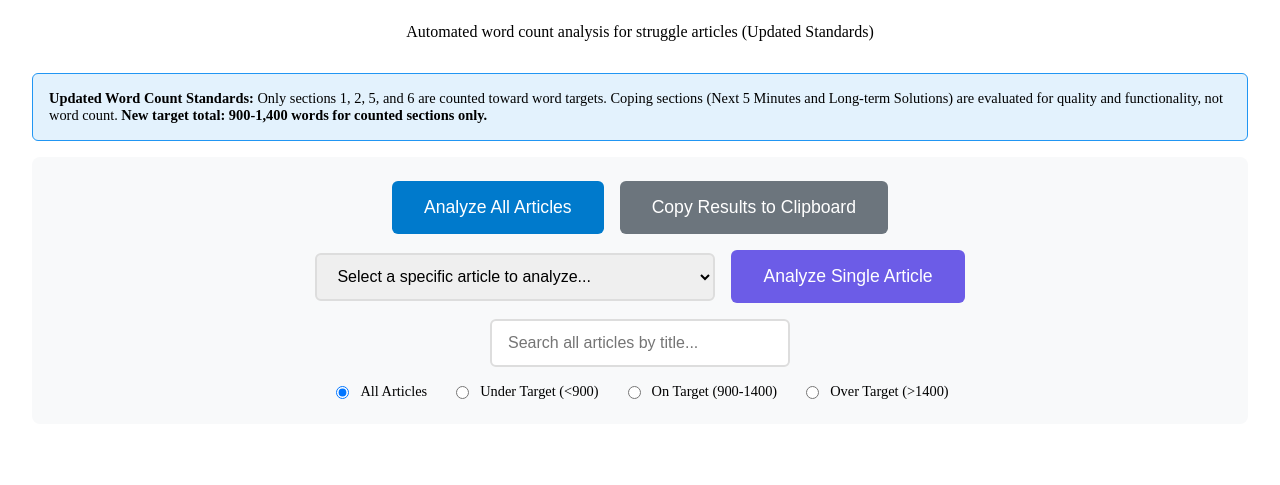
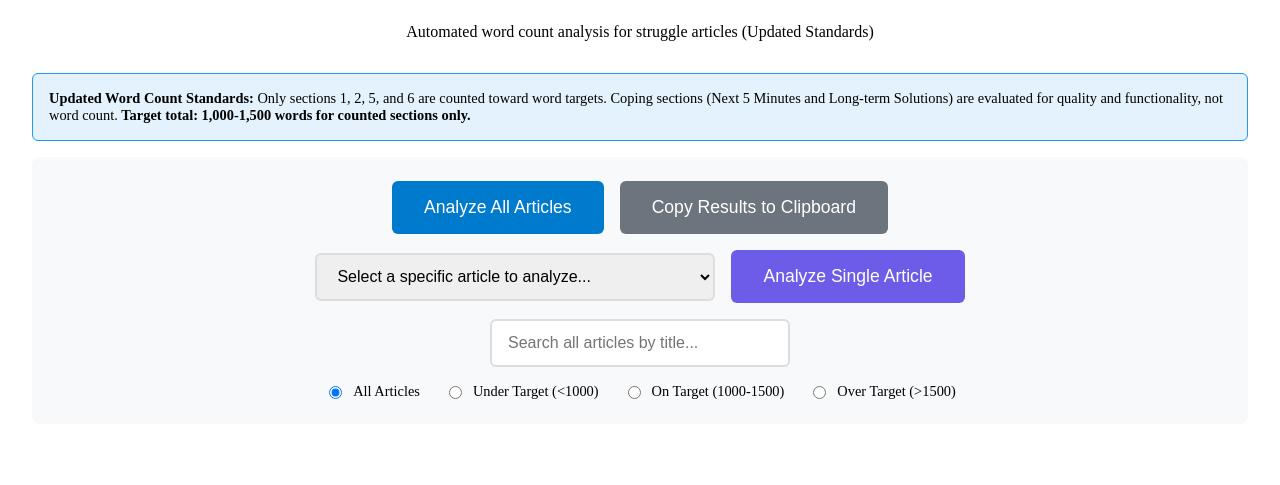
Before and after one commit to neurodivergent-survival-guide/neurodivergent-survival-guide, a Jekyll site: the page built from content-audit.html, in a window 1280 px wide. Shown: the part 534-1019 px from the top of the page. Built offline with Jekyll 4.4.1, drawn with Linux system fonts in a browser that asks for light colours.

Commit message:
Update content-audit.html

```diff
--- a/content-audit.html
+++ b/content-audit.html
@@ -274,7 +274,7 @@ th {
     </div>
 
     <div class="counting-note">
-        <strong>Updated Word Count Standards:</strong> Only sections 1, 2, 5, and 6 are counted toward word targets. Coping sections (Next 5 Minutes and Long-term Solutions) are evaluated for quality and functionality, not word count. <strong>New target total: 900-1,400 words for counted sections only.</strong>
+        <strong>Updated Word Count Standards:</strong> Only sections 1, 2, 5, and 6 are counted toward word targets. Coping sections (Next 5 Minutes and Long-term Solutions) are evaluated for quality and functionality, not word count. <strong>Target total: 1,000-1,500 words for counted sections only.</strong>
     </div>
 
     <div class="audit-controls">
@@ -296,9 +296,9 @@ th {
 
         <div class="filter-controls">
             <label><input type="radio" name="filter" value="all" checked onchange="filterResults()"> All Articles</label>
-            <label><input type="radio" name="filter" value="under" onchange="filterResults()"> Under Target (&lt;900)</label>
-            <label><input type="radio" name="filter" value="target" onchange="filterResults()"> On Target (900-1400)</label>
-            <label><input type="radio" name="filter" value="over" onchange="filterResults()"> Over Target (&gt;1400)</label>
+            <label><input type="radio" name="filter" value="under" onchange="filterResults()"> Under Target (&lt;1000)</label>
+            <label><input type="radio" name="filter" value="target" onchange="filterResults()"> On Target (1000-1500)</label>
+            <label><input type="radio" name="filter" value="over" onchange="filterResults()"> Over Target (&gt;1500)</label>
         </div>
 
         <div class="loading" id="loading">
@@ -424,11 +424,11 @@ async function analyzeSingleArticle() {
 
         // Only count sections 1, 2, 5, 6 toward total
         const totalCountedWords = sections.what + sections.why + sections.medical + sections.validation;
-        const onTarget = totalCountedWords >= 900 && totalCountedWords <= 1400;
+        const onTarget = totalCountedWords >= 1000 && totalCountedWords <= 1500;
 
         let clipboardText = `SINGLE ARTICLE ANALYSIS: ${article.title}\n`;
         clipboardText += `Condition: ${article.condition.toUpperCase()}\n`;
-        clipboardText += `Total Counted Words: ${totalCountedWords} ${onTarget ? '✓ ON TARGET' : totalCountedWords < 900 ? '✗ UNDER TARGET' : '⚠ OVER TARGET'}\n\n`;
+        clipboardText += `Total Counted Words: ${totalCountedWords} ${onTarget ? '✓ ON TARGET' : totalCountedWords < 1000 ? '✗ UNDER TARGET' : '⚠ OVER TARGET'}\n\n`;
 
         clipboardText += `COUNTED SECTIONS BREAKDOWN:\n`;
         clipboardText += `What This Feels Like: ${sections.what} words ${sections.what >= 300 && sections.what <= 400 ? '✓' : sections.what < 300 ? '(need +' + (300 - sections.what) + ')' : '(over by ' + (sections.what - 400) + ')'}\n`;
@@ -441,7 +441,7 @@ async function analyzeSingleArticle() {
         clipboardText += `Why This Happens: 200-300 words\n`;
         clipboardText += `Medical Intervention: 200-300 words\n`;
         clipboardText += `Validation: 200-400 words\n`;
-        clipboardText += `Total Target: 900-1,400 words\n\n`;
+        clipboardText += `Total Target: 1,000-1,500 words\n\n`;
         clipboardText += `NOTE: Coping sections (Next 5 Minutes, Long-term Solutions) are not counted toward word targets.\n`;
         clipboardText += `They are evaluated for quality and functionality (5-8 strategies each).\n`;
 
@@ -504,7 +504,7 @@ async function analyzeAllArticles() {
 
             // Only count sections 1, 2, 5, 6 toward total
             const totalCountedWords = sections.what + sections.why + sections.medical + sections.validation;
-            const onTarget = totalCountedWords >= 900 && totalCountedWords <= 1400;
+            const onTarget = totalCountedWords >= 1000 && totalCountedWords <= 1500;
 
             allResults.push({
                 ...article,
@@ -547,11 +547,11 @@ function filterResults() {
 
         let matchesFilter = true;
         if (filterType === 'under') {
-            matchesFilter = article.totalCountedWords < 900;
+            matchesFilter = article.totalCountedWords < 1000;
         } else if (filterType === 'target') {
-            matchesFilter = article.totalCountedWords >= 900 && article.totalCountedWords <= 1400;
+            matchesFilter = article.totalCountedWords >= 1000 && article.totalCountedWords <= 1500;
         } else if (filterType === 'over') {
-            matchesFilter = article.totalCountedWords > 1400;
+            matchesFilter = article.totalCountedWords > 1500;
         }
 
         return matchesSearch && matchesFilter;
@@ -572,11 +572,11 @@ async function copyResultsToClipboard() {
         const matchesSearch = article.title.toLowerCase().includes(searchTerm);
         let matchesFilter = true;
         if (filterType === 'under') {
-            matchesFilter = article.totalCountedWords < 900;
+            matchesFilter = article.totalCountedWords < 1000;
         } else if (filterType === 'target') {
-            matchesFilter = article.totalCountedWords >= 900 && article.totalCountedWords <= 1400;
+            matchesFilter = article.totalCountedWords >= 1000 && article.totalCountedWords <= 1500;
         } else if (filterType === 'over') {
-            matchesFilter = article.totalCountedWords > 1400;
+            matchesFilter = article.totalCountedWords > 1500;
         }
         return matchesSearch && matchesFilter;
     });
@@ -587,8 +587,8 @@ async function copyResultsToClipboard() {
     const totalArticles = filteredResults.length;
     const avgWords = Math.round(filteredResults.reduce((sum, a) => sum + a.totalCountedWords, 0) / totalArticles);
     const onTarget = filteredResults.filter(a => a.onTarget).length;
-    const underTarget = filteredResults.filter(a => a.totalCountedWords < 900).length;
-    const overTarget = filteredResults.filter(a => a.totalCountedWords > 1400).length;
+    const underTarget = filteredResults.filter(a => a.totalCountedWords < 1000).length;
+    const overTarget = filteredResults.filter(a => a.totalCountedWords > 1500).length;
 
     clipboardText += `SUMMARY:\n`;
     clipboardText += `Total: ${totalArticles} | Average: ${avgWords} words | On Target: ${onTarget} | Under: ${underTarget} | Over: ${overTarget}\n\n`;
@@ -607,7 +607,7 @@ async function copyResultsToClipboard() {
     clipboardText += `Why This Happens: 200-300 words\n`;
     clipboardText += `Medical Intervention: 200-300 words\n`;
     clipboardText += `Validation: 200-400 words\n`;
-    clipboardText += `TOTAL TARGET: 900-1,400 words\n\n`;
+    clipboardText += `TOTAL TARGET: 1,000-1,500 words\n\n`;
     clipboardText += `NOTE: Coping sections (Next 5 Minutes, Long-term Solutions) are excluded from word counts.\n`;
     clipboardText += `They are evaluated for quality/functionality (5-8 strategies each), not word targets.\n`;
 
@@ -663,8 +663,8 @@ function renderResults(results) {
     results.forEach(article => {
         const row = document.createElement('tr');
 
-        const statusClass = article.totalCountedWords < 900 ? 'under' :
-                           article.totalCountedWords > 1400 ? 'over' : 'target';
+        const statusClass = article.totalCountedWords < 1000 ? 'under' :
+                           article.totalCountedWords > 1500 ? 'over' : 'target';
 
         row.innerHTML = `
             <td class="article-title">
@@ -676,7 +676,7 @@ function renderResults(results) {
                 </span>
             </td>
             <td>
-                <span class="word-count ${getCountClass(article.totalCountedWords, 900, 1400)}">
+                <span class="word-count ${getCountClass(article.totalCountedWords, 1000, 1500)}">
                     ${article.totalCountedWords}
                 </span>
             </td>
@@ -720,8 +720,8 @@ function updateSummaryStats(results) {
     document.getElementById('avg-words').textContent = avgWords;
 
     const onTarget = results.filter(a => a.onTarget).length;
-    const underTarget = results.filter(a => a.totalCountedWords < 900).length;
-    const overTarget = results.filter(a => a.totalCountedWords > 1400).length;
+    const underTarget = results.filter(a => a.totalCountedWords < 1000).length;
+    const overTarget = results.filter(a => a.totalCountedWords > 1500).length;
 
     document.getElementById('on-target').textContent = onTarget;
     document.getElementById('under-target').textContent = underTarget;
```
